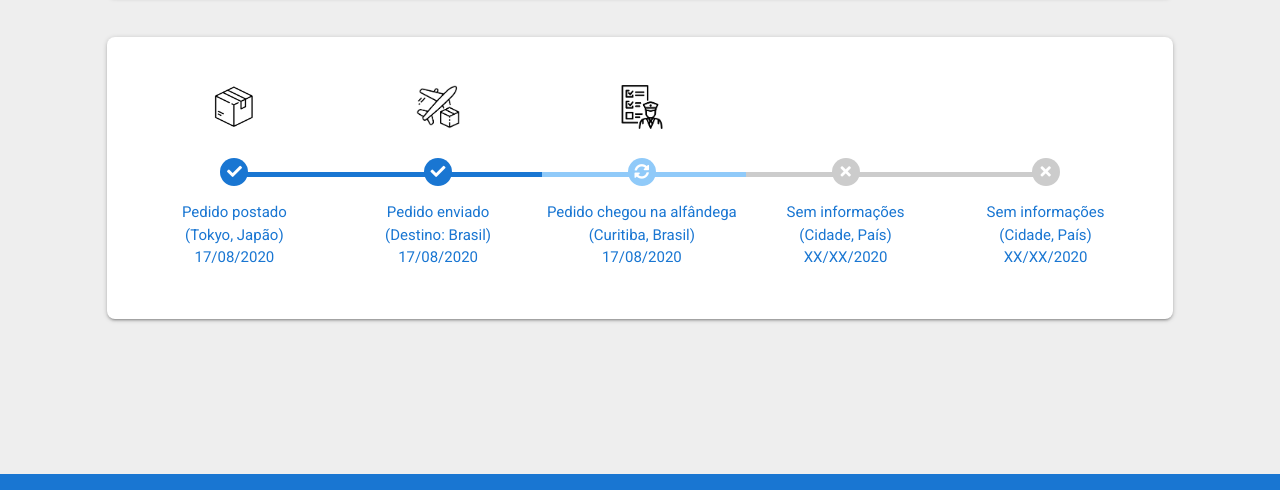
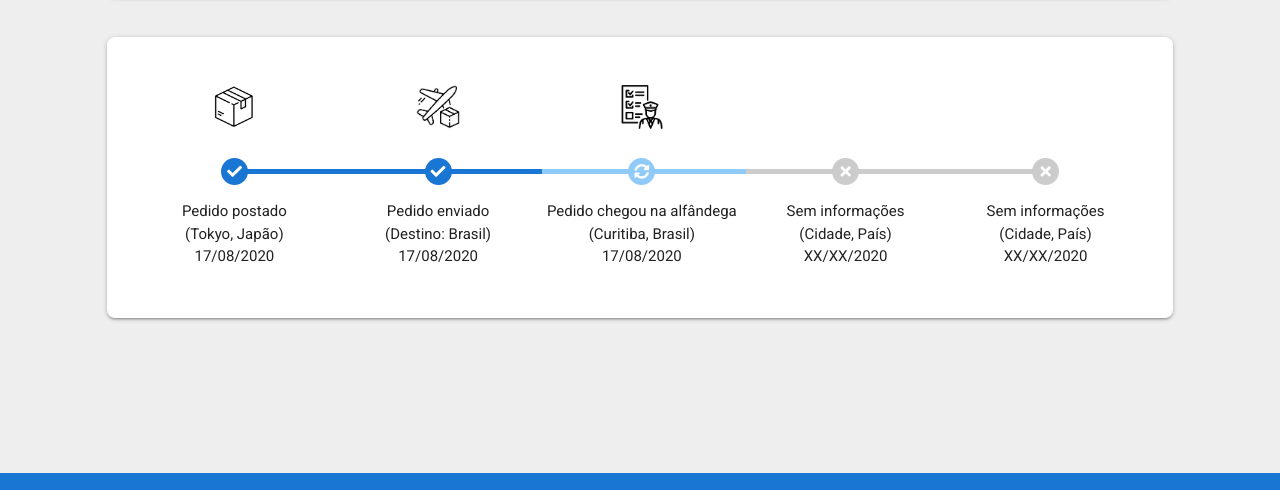
Before and after one commit to nwakusei/Otaku-Tracking, a plain HTML site: page 1.Home_Page/index.html in a window 1280 px wide. Shown: the part 271-761 px from the top of the page. Drawn offline with nearby package versions, Linux system fonts and the light colour scheme.

Commit message:
Atualização 20/08/2020

```diff
--- a/1.Home_Page/css/custom.css
+++ b/1.Home_Page/css/custom.css
@@ -1,5 +1,4 @@
 body{font-family: 'Roboto', sans-serif;
-	 color: #1976d2;
 	 background-color: #eeeeee;
 
 }
@@ -45,8 +44,8 @@ ul li {display: inline-block;
 }
 
 ul li .fas {background: #ccc;
-	        width: 28px;
-	        height: 28px;
+	        width: 27px;
+	        height: 27px;
 	        color: #fff;
 	        border-radius: 50%;
 	        padding: 6px;
@@ -59,7 +58,7 @@ ul li .fas::after {content: '';
                    display: block;
                    position: absolute;
                    left: 0;
-                   top: 120px;
+                   top: 117px;
                    z-index: -1;
 }
 
```
Also changed, not shown: 1.Home_Page/index.html (+6 -2 lines).
